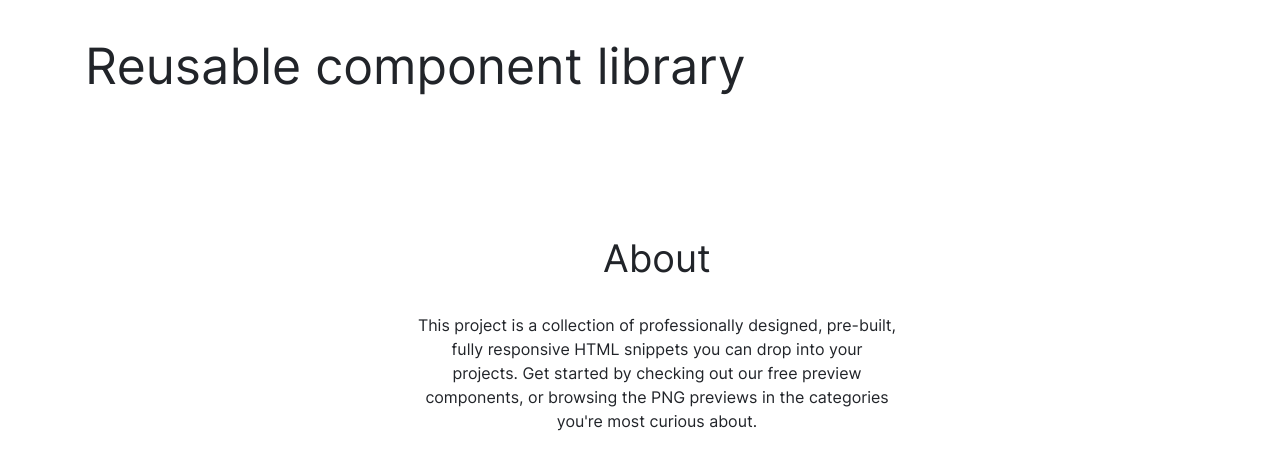
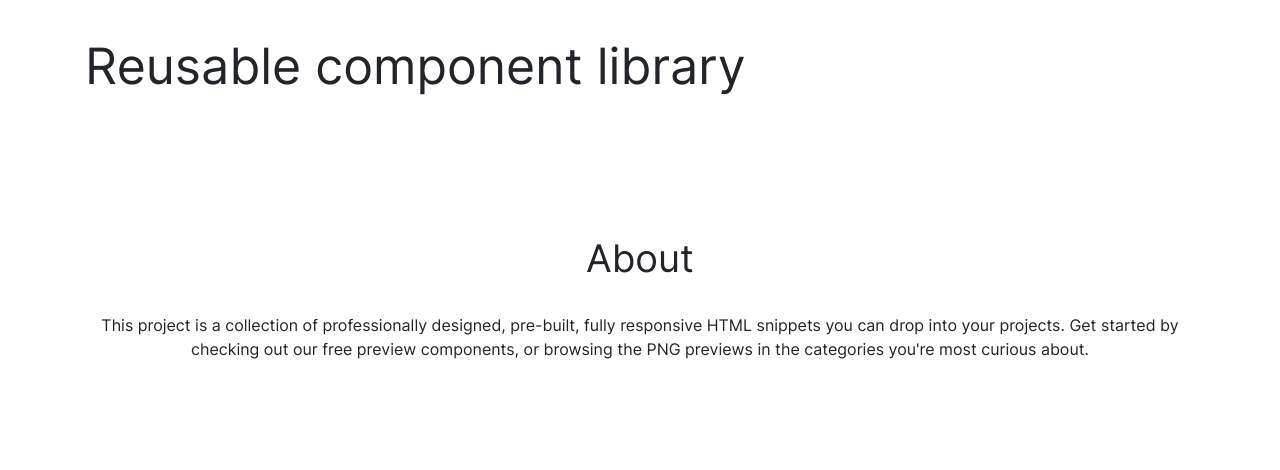
Before and after one commit to js-tasks-ru/htmlcss-20210812_permgt, a website: page index.html in a window 1280 px wide. Drawn offline with Linux system fonts and the light colour scheme.

Commit message:
fix padding

```diff
--- a/components/footer/footer.css
+++ b/components/footer/footer.css
@@ -1,6 +1,7 @@
 .footer {
-padding: 71px 383px 136px 417px;
+padding: 71px 0 136px 0;
 text-align:center;
+background-color: var(--white);
 }
 
 .footer__title {
--- a/index.html
+++ b/index.html
@@ -20,9 +20,11 @@
             </div>
         </main>
         <footer class="footer">
+            <div class="page__box">
                 <h2 class="footer__title">About</h2>
                 <p class="footer__description">This project is a collection of professionally designed, pre-built, fully responsive HTML snippets you can drop into your projects. Get started by checking out our free preview components, or browsing the PNG previews in the categories you're most curious about.</p>
-        </footer>
+            </div>
+            </footer>
 
     </body>
 </html>
```
